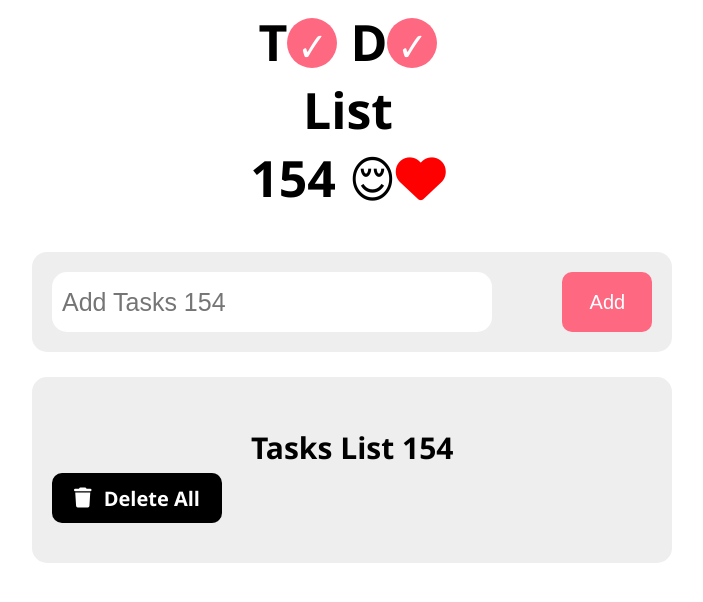
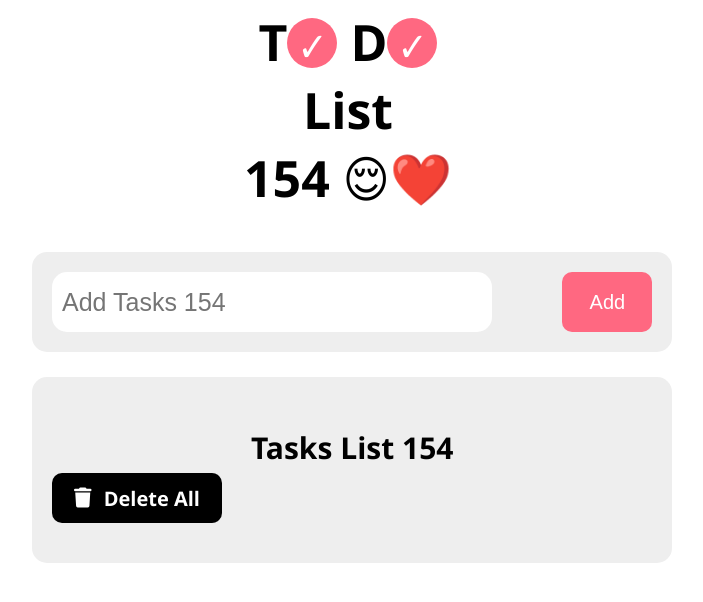
Before and after one commit to Hakam-aldeen-Kh/To-Do-List-for-154, a plain HTML site: page index.html in a window 1280 px wide. Shown: the whole page, without its empty margins (292-995 px from the left). Drawn offline with Linux system fonts and the light colour scheme.

Commit message:
edit heart

```diff
--- a/index.html
+++ b/index.html
@@ -4,7 +4,7 @@
     <meta charset="UTF-8" />
     <meta name="viewport">
     <link rel="stylesheet" href="style.css" />
-    <title>To Do List 154 &#128524;&#129505;</title>
+    <title>To Do List 154 &#128524;❤️</title>
     <link
       type="image/png"
       sizes="96x96"
@@ -23,7 +23,7 @@
           T<span class="O">&#x2713;</span> D<span class="O">&#x2713;</span>
         </div>
         <div>List</div>
-        <div>154 &#128524;<i class="fa-solid fa-heart" style="color: #ff0000;"></i> </div>
+        <div>154 &#128524;❤️ </div>
       </div>
       <form action="">
         <input type="text" class="text-box" placeholder="Add Tasks 154" />
```
